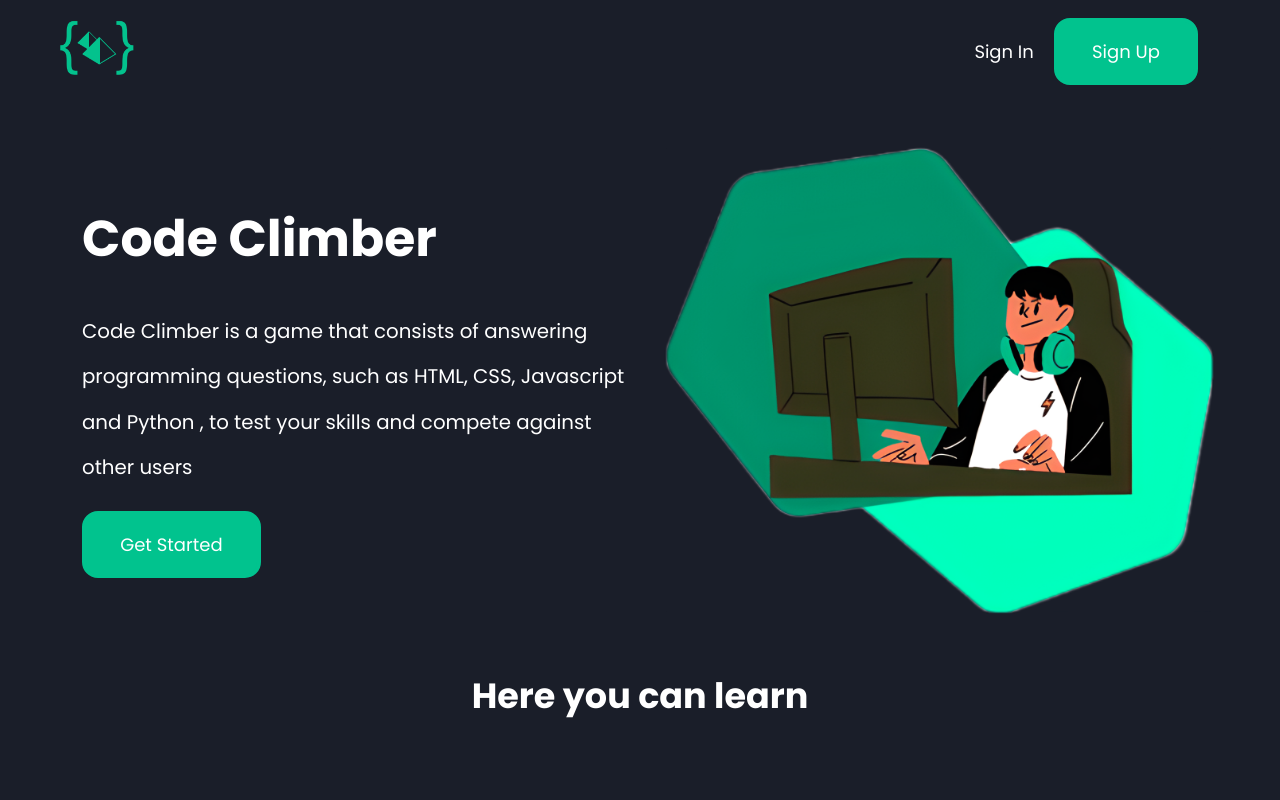
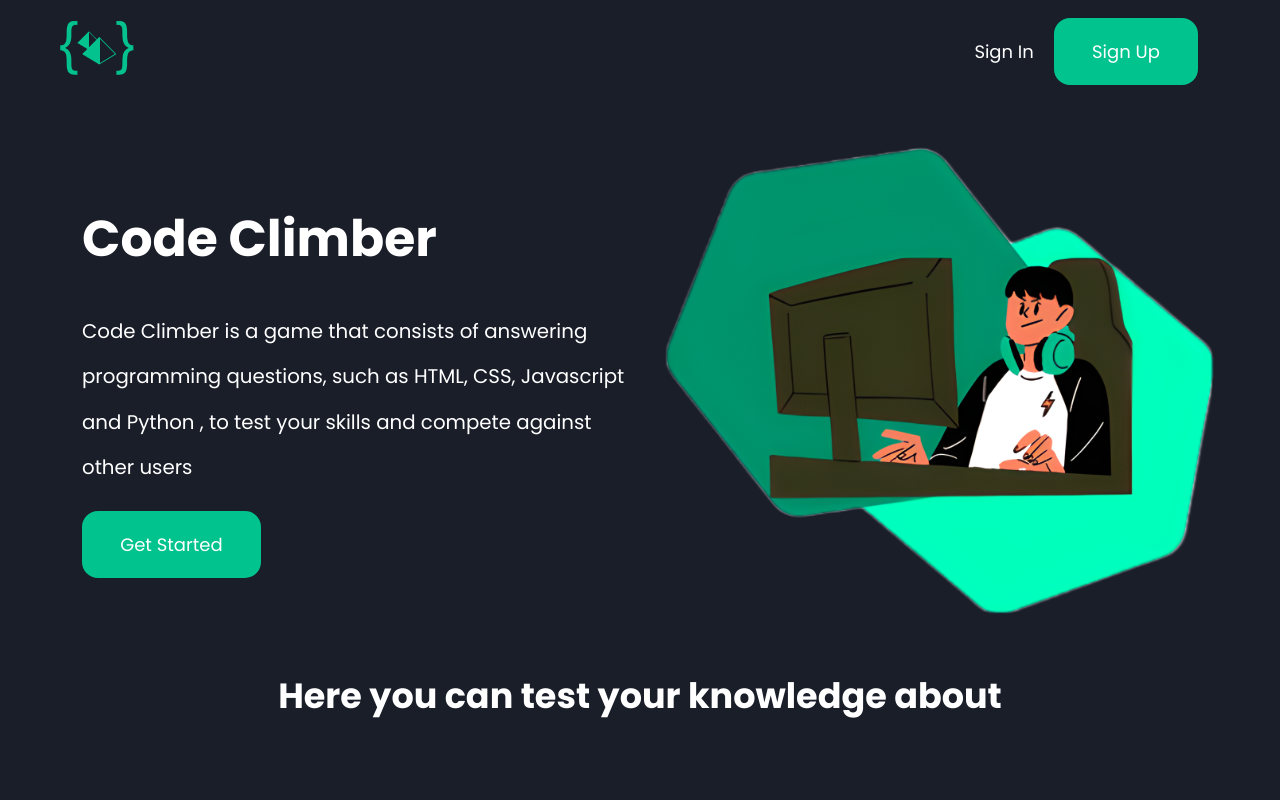
Before and after one commit to Lautaro1387/CodeClimber, a React (Create React App) app: page / in a window 1280 px wide. Shown: the top 800 px of the page. Built offline with nearby package versions, Linux system fonts and the light colour scheme.

Commit message:
fixing subtitle

```diff
--- a/src/components/landing.js
+++ b/src/components/landing.js
@@ -50,7 +50,7 @@ export const Landing = () => {
           <div class="container-landing">
           </div>
         </div>
-        <div className='h1con-pro'><h1 className='h1-pro'>Here you can learn</h1></div>
+        <div className='h1con-pro'><h1 className='h1-pro'>Here you can test your knowledge about</h1></div>
         <div className='container-pro'>
         <div className='card-pro'>
           <div className='icon-pro'><i class="fa-brands fa-python"></i></div>
```
